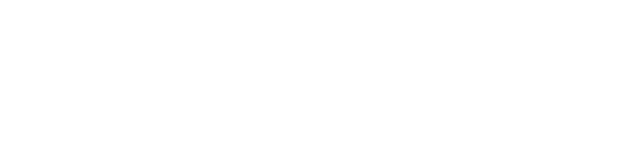
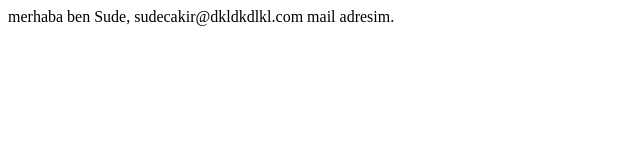
Before and after one commit to acunmedyaakademi/sude-mucahit-ortak-calisma, a plain HTML site: page iletisim.html in a window 1280 px wide. Shown: the whole page, without its empty margins (0-640 px from the left). Drawn offline with Linux system fonts and the light colour scheme.

Commit message:
İletişim güncellendi.

```diff
--- a/iletisim.html
+++ b/iletisim.html
@@ -7,6 +7,6 @@
   <link rel="stylesheet" href="assets/css/index.css">
 </head>
 <body>
-
+  merhaba ben Sude, sudecakir@dkldkdlkl.com mail adresim.
 </body>
 </html>
```
